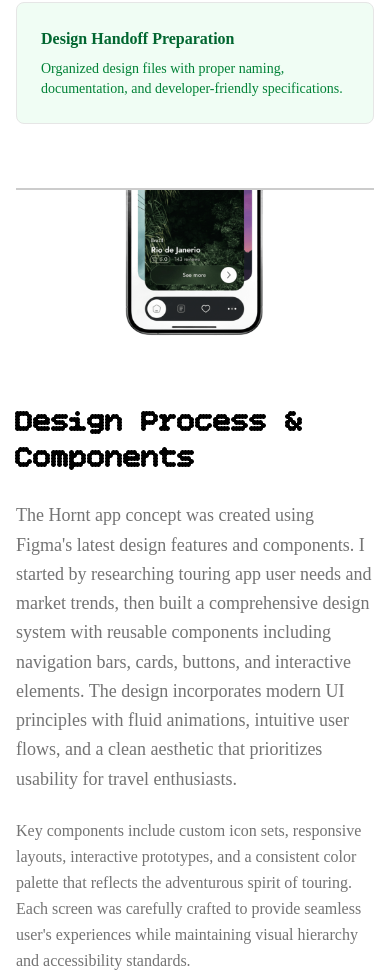
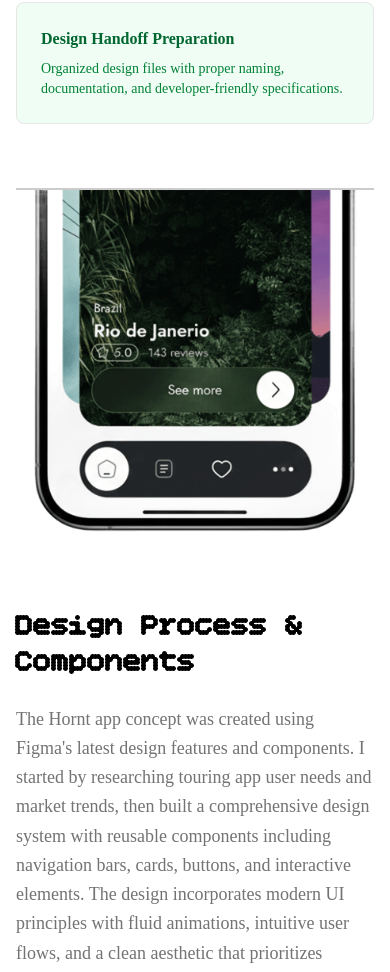
Before and after one commit to amankuamr/nextportfolio, a Next.js app: page /ui-ux/case-studies/hornet in a window 390 px wide. Shown: the part 2498-3470 px from the top of the page. Built offline with nearby package versions, Linux system fonts and the light colour scheme; no server answers; a web font is replaced by a local one.

Commit message:
feat: Update Hornet case study image to a higher resolution and improve its responsive display.

```diff
--- a/app/ui-ux/case-studies/hornet/page.tsx
+++ b/app/ui-ux/case-studies/hornet/page.tsx
@@ -184,9 +184,9 @@ export default function HornetCaseStudy() {
                         <Image
                             src="/casestudybg/Hornet/phonehalf.png"
                             alt="Hornt App Design"
-                            width={800}
-                            height={1000}
-                            className="w-full max-w-md h-auto"
+                            width={3000}
+                            height={3750}
+                            className="w-full max-w-sm sm:max-w-md md:max-w-lg lg:max-w-2xl xl:max-w-4xl h-auto"
                         />
                     </div>
                 </motion.section>
```
Also changed, not shown: public/casestudybg/Hornet/phonehalf.png.
